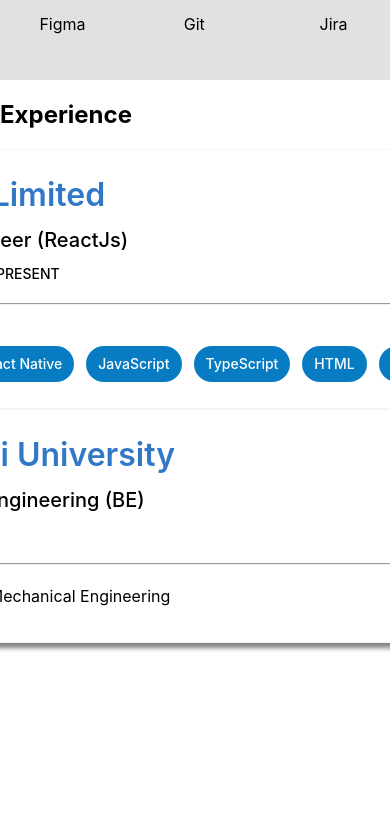
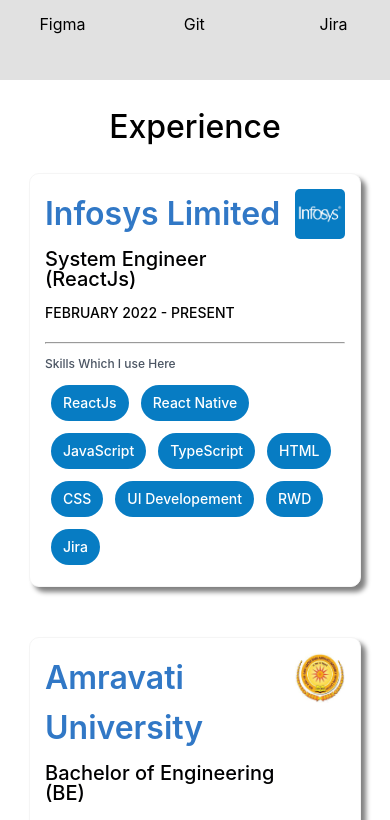
Before and after one commit to Iaadi1/PortfolioWebsite, a React (Create React App) app in the folder client/: page / in a window 390 px wide. Shown: the part 1244-2064 px from the top of the page. Before the commit the page ends 2013 px from the top, so only its background shows below. Built offline with nearby package versions, Linux system fonts and the light colour scheme.

Commit message:
changes in exp comp

```diff
--- a/client/src/Components/BodyContent/Experience/Experience.js
+++ b/client/src/Components/BodyContent/Experience/Experience.js
@@ -4,7 +4,7 @@
 import educationIcon from "..//..//..//assets/iconEducation.svg";
 import rectangleIcon from "..//..//..//assets/Rectangle.svg";
 import infosysImage from "..//..//..//assets/InfosysImage.png";
-import SgbauImage from '..//..//..//assets/SGBAU.jpeg';
+import SgbauImage from "..//..//..//assets/SGBAU.jpeg";
 const Experience = () => {
   const skillTags = [
     "ReactJs",
@@ -16,12 +16,11 @@
     "UI Developement",
     "RWD",
     "Jira",
-
   ];
 
   return (
     <div className="exp-main-container">
-      <h2>Experience</h2>
+      <h2 className="exp-main-title">Experience</h2>
       <div className="exp-content-container">
         <div className="exp-education-timeline">
           <div className="exp-briefcase-img-div">
@@ -56,17 +55,21 @@
             <div>
               <p className="exp-skills-title">Skills Which I use Here</p>
               <div className="exp-skillchip-container">
-                {skillTags.map((tags)=>(<div className="exp-skillchip">
-                  <p className="exp-skills-text">{tags}</p>
-                </div>))}
+                {skillTags.map((tags) => (
+                  <div className="exp-skillchip">
+                    <p className="exp-skills-text">{tags}</p>
+                  </div>
+                ))}
               </div>
             </div>
           </div>
-          <div className="exp-card">
+          <div className="exp-card edu">
             <div className="exp-card-upperpart">
               <div className="exp-upperpart-text">
                 <p className="exp-cmpname-text">Amravati University</p>
-                <p className="exp-position-text">Bachelor of Engineering (BE)</p>
+                <p className="exp-position-text">
+                  Bachelor of Engineering (BE)
+                </p>
                 <p className="exp-duration-text">2015 -2019</p>
               </div>
               <div>
@@ -81,8 +84,9 @@
               <hr></hr>
             </div>
             <div>
-              <p className="exp-edu-title">Specialization : Mechanical Engineering</p>
-
+              <p className="exp-edu-title">
+                Specialization : Mechanical Engineering
+              </p>
             </div>
           </div>
         </div>
--- a/client/src/Components/BodyContent/Experience/ExperienceStyles.css
+++ b/client/src/Components/BodyContent/Experience/ExperienceStyles.css
@@ -4,13 +4,18 @@
   justify-content: center;
   margin: 20px;
 }
-
+.exp-main-title{
+  display: flex;
+  justify-content: center;
+  font-size: 40px;
+  font-weight: 500;
+  line-height: 48px;
+}
 .exp-education-timeline {
   display: flex;
   flex-direction: column;
   align-items: center;
-  justify-content: center;
-  margin-top: 50px;
+  /* justify-content: center; */
 }
 .exp-briefcase-img {
   display: flex;
@@ -43,7 +48,6 @@
   display: flex;
   justify-content: center;
   width: 120px;
-  /* margin-left: 8px; */
 }
 .exp-education-img-div {
   display: flex;
@@ -56,17 +60,24 @@
   border-radius: 100px;
 }
 /* Company Experience Card */
+.exp-cards-container{
+  display: flex;
+  flex-direction: column;
+  justify-content: space-between;
+}
 .exp-card {
   display: flex;
   padding: 20px;
-  width: 850px;
+  width: 800px;
   flex-direction: column;
   background-color: white;
   border-radius: 10px;
   box-shadow: 5px 5px 5px gray;
   border: 0.01px solid rgb(245, 245, 245);
   margin-left: 60px;
+  margin-bottom: 150px;
 }
+
 .exp-card-upperpart {
   display: flex;
   justify-content: space-between;
@@ -136,3 +147,104 @@
   line-height: 20px;
   text-transform: capitalize;
 }
+@media (max-width:768px){
+  .exp-content-container {
+    display: flex;
+    flex-direction: row;
+    justify-content: center;
+    margin: 20px;
+  }
+  .exp-main-title{
+    font-size: 32px;
+    line-height: 40px;
+  }
+  .exp-education-timeline {
+    display: none;
+  }
+
+
+  /* Company Experience Card */
+  .exp-cards-container{
+    display: flex;
+    flex-direction: column;
+    justify-content: space-between;
+  }
+  .exp-card {
+    display: flex;
+    padding: 15px;
+    width: 300px;
+    flex-direction: column;
+    margin-left: 0px;
+    margin-bottom: 50px;
+  }
+
+  .exp-card-upperpart {
+    display: flex;
+    justify-content: space-between;
+    flex-direction: row;
+  }
+  .exp-cmpname-text {
+    font-size: 32px;
+    font-weight: 600;
+    line-height: 50px;
+    font-style: normal;
+    margin: 0px 0px 10px 0px;
+    color: #3178c6;
+  }
+  .exp-position-text {
+    color: #000001;
+    font-size: 20px;
+    font-style: normal;
+    font-weight: 500;
+    line-height: 20px;
+    margin: 10px 0px 10px 0px;
+  }
+  .exp-duration-text {
+    color: #000;
+    font-size: 14px;
+    font-style: normal;
+    font-weight: 500;
+    line-height: 20px;
+    text-transform: uppercase;
+  }
+  .ex-cmpimage {
+    width: 50px;
+    height: 50px;
+    border-radius: 5px;
+  }
+  hr {
+    margin: 5px 0px 5px 0px;
+    color: #000;
+  }
+  .exp-skills-title {
+    color: var(--Gray-600, #4b5563);
+    margin: 5px 0px 5px 0px;
+    font-size: 12px;
+    font-style: normal;
+    font-weight: 500;
+    line-height: 20px;
+  }
+  .exp-skillchip-container {
+    display: flex;
+    flex-direction: row;
+    flex-wrap: wrap;
+  }
+  .exp-skillchip {
+    padding: 8px 12px;
+    border-radius: 20px;
+    background-color: #077cc3;
+    font-size: 14px;
+    margin: 6px;
+    cursor: pointer;
+    display: inline-block;
+  }
+  .exp-skills-text {
+    margin: 0px;
+    color: var(--Color, #fff);
+    font-size: 14px;
+    font-style: normal;
+    font-weight: 500;
+    line-height: 20px;
+    text-transform: capitalize;
+  }
+}
```
